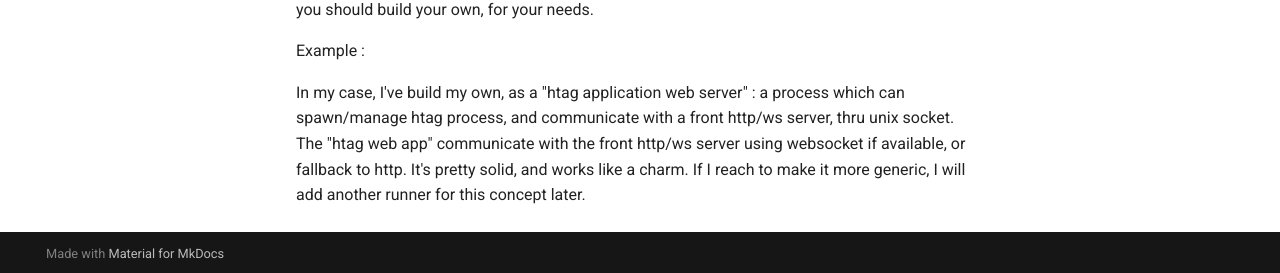
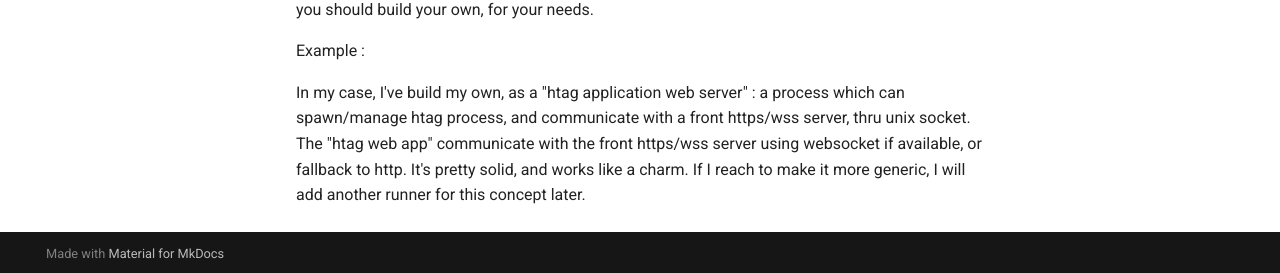
Before and after one commit to manatlan/htag, an MkDocs documentation site: the page built from docs/runners.md, in a window 1280 px wide and 900 px high, scrolled down 4627 px. Shown: the part 624-897 px from the top of the window. Built offline with MkDocs 1.6.1 and Material for MkDocs 9.7.7, drawn with Linux system fonts in a browser that asks for light colours; comment, search, counter and statistics services are not loaded.

Commit message:
Update runners.md

```diff
--- a/docs/runners.md
+++ b/docs/runners.md
@@ -217,4 +217,4 @@ Like said before ... Htag provides somes [`runners`](https://github.com/manatlan
 
 Example :
 
-In my case, I've build my own, as a "htag application web server" : a process which can spawn/manage htag process, and communicate with a front http/ws server, thru unix socket. The "htag web app" communicate with the front http/ws server using websocket if available, or fallback to http. It's pretty solid, and works like a charm. If I reach to make it more generic, I will add another runner for this concept later.
+In my case, I've build my own, as a "htag application web server" : a process which can spawn/manage htag process, and communicate with a front https/wss server, thru unix socket. The "htag web app" communicate with the front https/wss server using websocket if available, or fallback to http. It's pretty solid, and works like a charm. If I reach to make it more generic, I will add another runner for this concept later.
```
